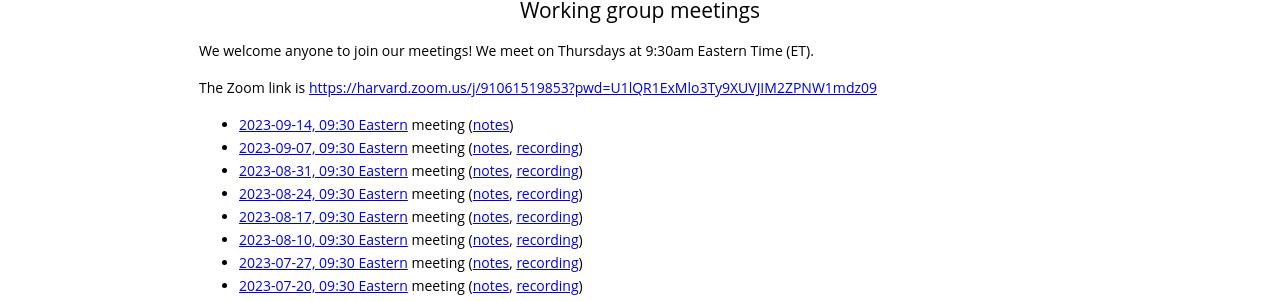
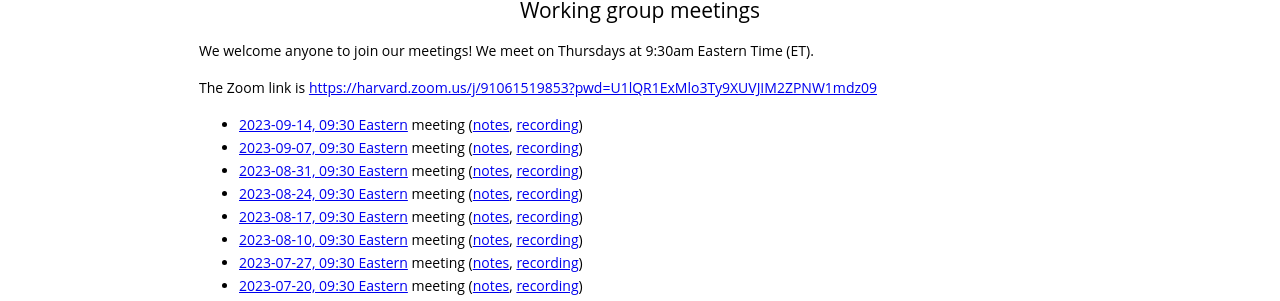
Before and after one commit to gdcc/ct.gdcc.io, a Jekyll site: the page built from index.md, in a window 1280 px wide and 900 px high, scrolled down 1473 px. Shown: the part 145-446 px from the top of the window. Built offline with Jekyll 4.4.1, drawn with Linux system fonts in a browser that asks for light colours; our own code applies the rules of GitHub Pages for plain Markdown files.

Commit message:
add recording

```diff
--- a/index.md
+++ b/index.md
@@ -55,7 +55,7 @@ We welcome anyone to join our meetings! We meet on Thursdays at 9:30am Eastern T
 
 The Zoom link is <https://harvard.zoom.us/j/91061519853?pwd=U1lQR1ExMlo3Ty9XUVJIM2ZPNW1mdz09>
 
-- [2023-09-14, 09:30 Eastern](https://time.is/compare/0930_14_Sep_2023_in_Boston) meeting ([notes](https://docs.google.com/document/d/1uGQ6djp-WlTYHPjvIFEwM66bfz4TjJPSCVrXHHWzb8U/edit?usp=sharing))
+- [2023-09-14, 09:30 Eastern](https://time.is/compare/0930_14_Sep_2023_in_Boston) meeting ([notes](https://docs.google.com/document/d/1uGQ6djp-WlTYHPjvIFEwM66bfz4TjJPSCVrXHHWzb8U/edit?usp=sharing), [recording](https://harvard.zoom.us/rec/share/62l5eDv_iHaunzLfdf6N9UtXw-vovYSlthdgcNyqHCgkhBOU8uVJu1s_Dm7tZeI3.CZ1nmtOKCXIGYBWj))
 - [2023-09-07, 09:30 Eastern](https://time.is/compare/0930_7_Sep_2023_in_Boston) meeting ([notes](https://docs.google.com/document/d/1UYg6pJDNWtsAfnYaVxCJtnXjr0r2uZcd3FH_5I5u9Y0/edit?usp=sharing), [recording](https://harvard.zoom.us/rec/share/OUJDh9XUsYsyF-NcDmx-0siC6rLN_c8C_shCowKB1mjxQ3fqI1tEXlX7uXQ4orbn.jxC2hMKHvwa1MLD-))
 - [2023-08-31, 09:30 Eastern](https://time.is/compare/0930_31_Aug_2023_in_Boston) meeting ([notes](https://docs.google.com/document/d/1rYoYSi7skPBZEsOtddp4YIDpY5IIfcIkglV6yHwuyIM/edit?usp=sharing), [recording](https://harvard.zoom.us/rec/share/Nsm8SZgE05wuziNoGPA9fYNCPoYH1sKqvgS7omn-nclo6qFTsAn-qu-pqF4JnFuZ.joqMRTV6SqSf5gMl))
 - [2023-08-24, 09:30 Eastern](https://time.is/compare/0930_24_Aug_2023_in_Boston) meeting ([notes](https://docs.google.com/document/d/1kZQRD3ypBFte2F2q4elNPClkvV2avjwUnTMVJud6Fuo/edit?usp=sharing), [recording](https://harvard.zoom.us/rec/share/TBAAf4CW3EBTsdnqYpF4zpGjLmY5vKsqdckxVtPFBV52r4wQq5KnmwV_unz3uss.hBtAhEY6MYrwrCfg))
```
